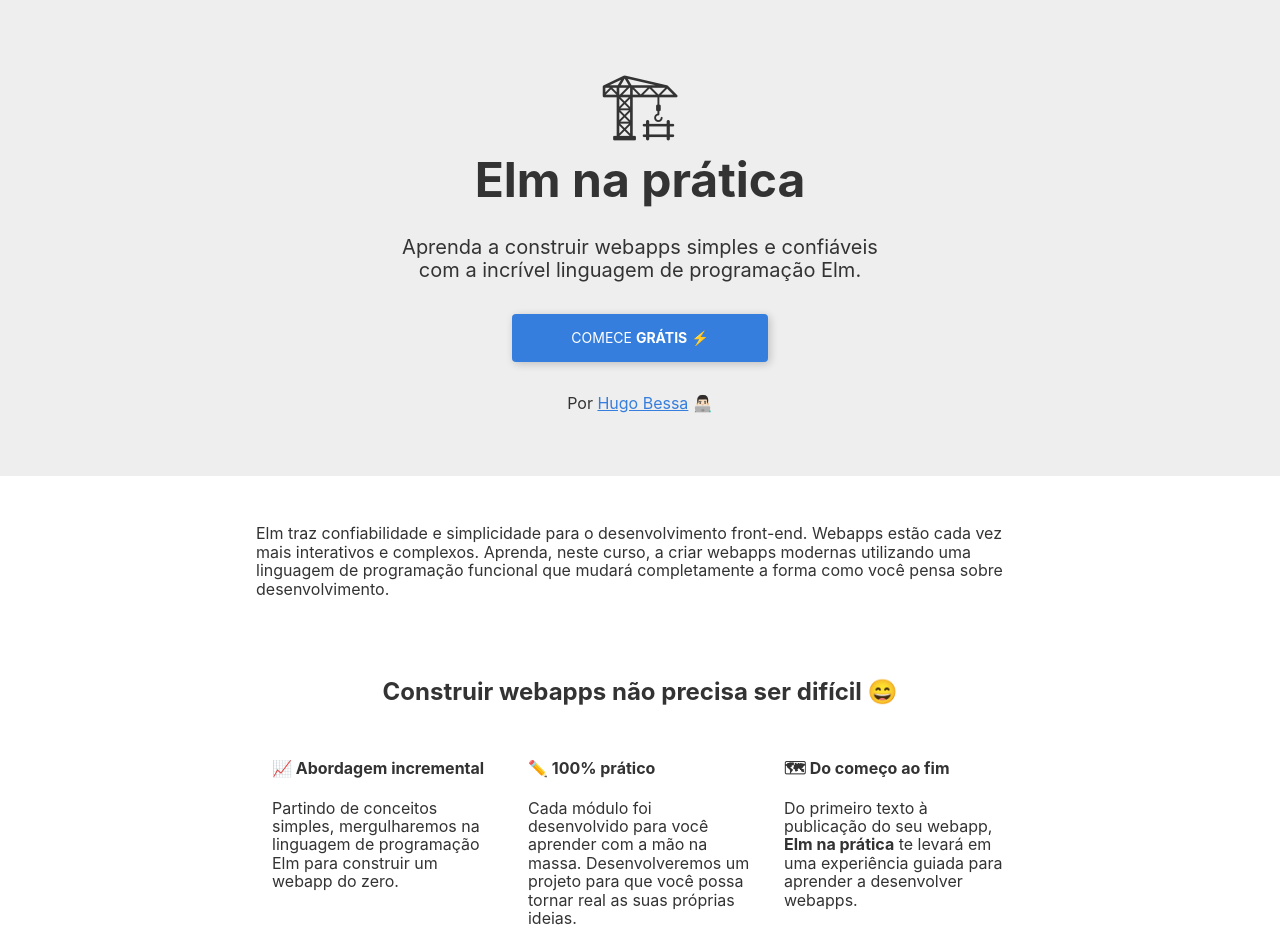
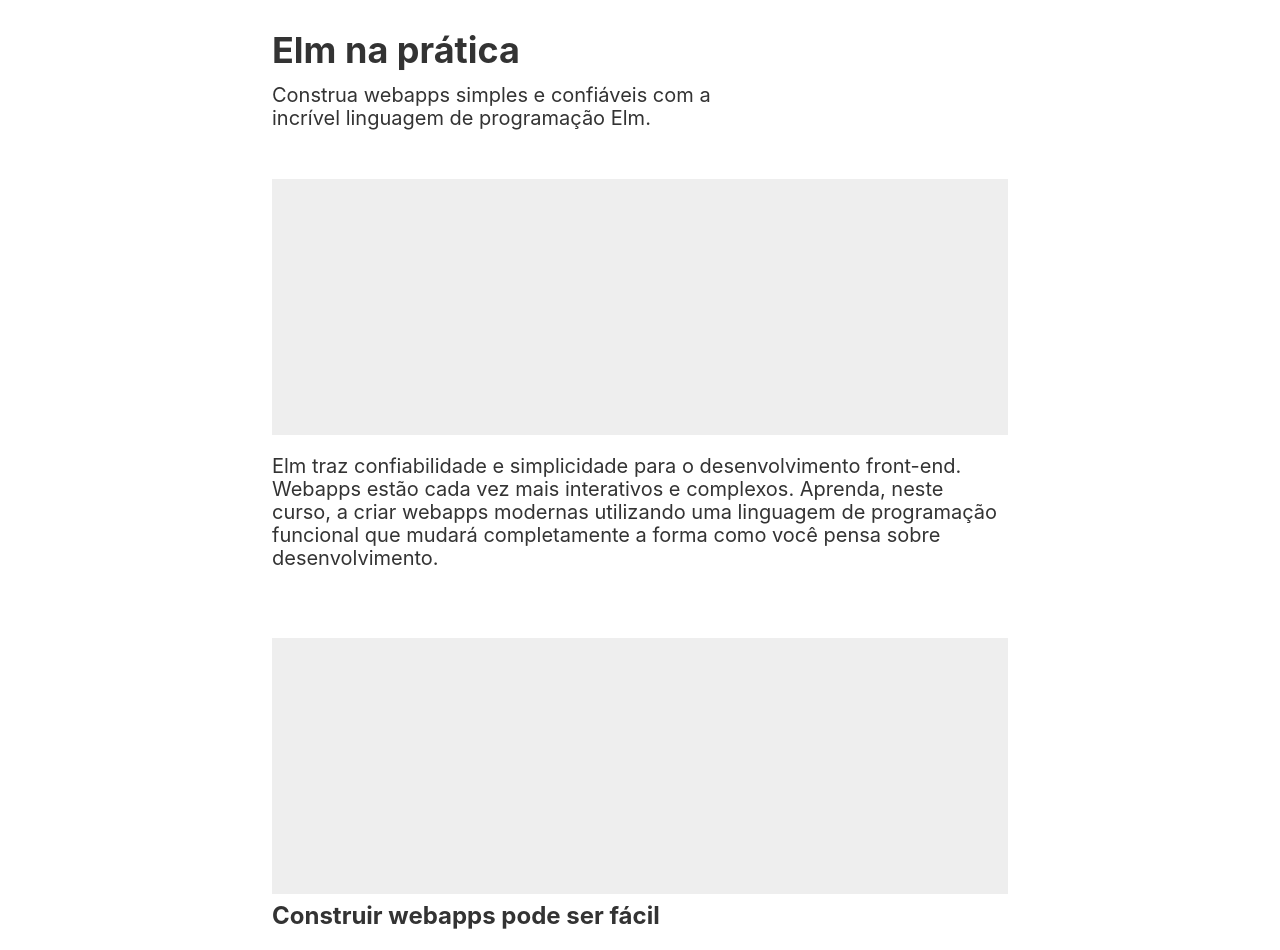
Before and after one commit to hugobessaa/hugobessaa.github.io, a Jekyll site: the page built from elm-na-pratica.html, in a window 1280 px wide and 1400 px high. Shown: the top 950 px of the window. Built offline with Jekyll 4.4.1, drawn with Linux system fonts in a browser that asks for light colours; some of the changed text lies outside the part shown.

Commit message:
Improve header with photo

```diff
--- a/_layouts/default.html
+++ b/_layouts/default.html
@@ -2,7 +2,7 @@
 <html lang="{{site.language}}">
   {% include _head.html %}
 <body class='sans-serif'>
-  <div class='mw7 center'>
+  <div class=''>
     {{content}}
   </div>
   {% include _footer.html %}
--- a/elm-na-pratica.html
+++ b/elm-na-pratica.html
@@ -9,28 +9,19 @@
 <html lang="pt-br">
   {% include _head.html %}
 
-  <body class="sans-serif dark-gray">
+  <body class="sans-serif dark-gray mw7 center">
 
-    <header class="ph3 pv4 pv5-ns cf bg-light-gray tc">
-      <div class="tc f-subheadline">🏗</div>
-      <h1 class="f2 f1-ns lh-solid ma0">Elm na prática </h1>
-      <h2 class="f5 f4-ns normal mt4 mw6 center">
-        Aprenda a construir webapps simples e confiáveis com a
+    <header class="ph3 pt4 pb3">
+      <h1 class="f2 lh-solid ma0">Elm na prática</h1>
+      <h2 class="f4 normal mt3 mw6">
+        Construa webapps simples e confiáveis com a
         incrível linguagem de programação Elm.
       </h2>
-
-      <a href="#comecar" class="link center db bn br2 bg-blue white mw5 pa3 mt4
-        shadow-4 ttu f6">
-        Comece <strong>grátis</strong> ⚡️
-      </a>
-
-      <div class="mt4">
-        Por <a class="link blue underline" href="http://hugobessa.com.br/">Hugo Bessa</a> 👨🏻‍💻
-      </div>
     </header>
 
-    <section class="ph3 pv4">
-      <p class="mw7 center">
+    <section class="pa3 cf">
+      <div class="center h5 bg-light-gray"></div>
+      <p class="f4">
         Elm traz confiabilidade e simplicidade para o desenvolvimento front-end.
         Webapps estão cada vez mais interativos e complexos. Aprenda, neste curso,
         a criar webapps modernas utilizando uma linguagem de programação funcional
@@ -39,55 +30,31 @@
     </section>
 
     <section class="ph3 pv4">
-      <div class="mw7 center">
-        <h3 class="f3 ma0 tc">Construir webapps não precisa ser difícil 😄</h3>
+      <div class="center w6 h5 bg-light-gray"></div>
+      <h3 class="f3 ma0 mt2">Construir webapps pode ser fácil</h3>
 
-        <ul class="list pa0 cf">
-          <li class="fl-ns w-third-ns pa3-ns">
-            <h4>📈 Abordagem incremental </h4>
-
-            <p>
+      <p class="f4">
         Partindo de conceitos simples, mergulharemos na linguagem de
-              programação Elm para construir um webapp do zero.
+        programação Elm para construir um webapp. Em cada vídeo
+        aprenderemos conceitos novos com a mão na massa. No final,
+        teremos um projeto completo, pronto para ser publicado!
       </p>
-          </li>
-          <li class="fl-ns w-third-ns pa3-ns">
-            <h4>✏️ 100% prático </h4>
-
-            <p>
-              Cada módulo foi desenvolvido para você aprender com a mão na massa.
-              Desenvolveremos um projeto para que você possa tornar real as
-              suas próprias ideias.
-            </p>
-          </li>
-          <li class="fl-ns w-third-ns pa3-ns">
-            <h4>🗺 Do começo ao fim</h4>
-
-            <p>
-              Do primeiro texto à publicação do seu webapp, <strong>Elm na prática</strong> te
-              levará em uma experiência guiada para aprender a desenvolver
-              webapps.
-            </p>
-          </li>
-        </ul>
-      </div>
     </section>
 
-    <section class="ph3 pv4 bg-light-gray">
-      <h3 class="f3 ma0 tc">Conteúdo 📚</h3>
+    <section class="ph3 pv4">
+      <h3 class="f3 ma0 mt2">Conteúdo</h3>
 
-      <div class="mw7 center">
-        <div class="cf mt4">
-          <p class="mt0 lh-title f4-ns fl-ns w-50-ns pr4-ns">
+      <p class="f4">
         Durante o curso construiremos um webapp para contar pontos, que pode
         ser utilizado em jogos de tabuleiro ou de cartas. Este é um projeto que
         cobrirá os principais conceitos da linguagem de programação Elm.
       </p>
-          <img class="fl-ns w-50-ns" src="{{ site.baseurl }}/public/images/elm-na-pratica/screencast.png">
-        </div>
+
+      <div class="center w6 h5 bg-light-gray"></div>
+
+      <h4 class="f4 ma0 mt3">Todos os vídeos</h4>
 
       <ol class="lh-title cf ma0 mt4">
-          <div class="fl-ns w-50-ns">
         <li class="pv1"><span class="f6 dib pa1 br2 bg-green white">Grátis</span> O que é Elm?</li>
         <li class="pv1"><span class="f6 dib pa1 br2 bg-green white">Grátis</span> Usando Funções</li>
         <li class="pv1"><span class="f6 dib pa1 br2 bg-green white">Grátis</span> Tipos Estáticos</li>
@@ -97,8 +64,6 @@
         <li class="pv1">A simples Elm Architecture</li>
         <li class="pv1">Adicionando interatividade</li>
         <li class="pv1">Dicionários são como objetos</li>
-          </div>
-          <div class="fl-ns w-50-ns">
         <li class="pv1">Undefined não existe</li>
         <li class="pv1">Uma série de contadores</li>
         <li class="pv1">Trabalhando com inputs</li>
@@ -108,62 +73,39 @@
         <li class="pv1">Lidando com falhas</li>
         <li class="pv1">Dividindo em módulos</li>
         <li class="pv1">Publicando seu webapp com now.sh</li>
-          </div>
       </ol>
-
-        <a href="#comecar" class="link center db bn br2 bg-blue white mw5 pa3 mt4
-          shadow-4 ttu f6 tc">
-          Comece <strong>grátis</strong> ⚡️
-        </a>
-
-        <small class="db mt4">* O conteúdo deste curso ainda pode sofrer mudanças sem aviso
-          prévio.</small>
-      </div>
     </section>
 
-    <section class="ph3 pv4 white bg-blue" id="comecar">
-      <div class="mw7 center">
-        <h3 class="f4 ma0 tc">Seu instrutor 👨🏻‍💻</h3>
+    <section class="ph3 pb4 bt b--light-gray tc" id="comecar">
+      <h3 class="f3 mv4 tc">Instrutor</h3>
 
-        <div class="mt4 cf">
       <img src="{{ site.baseurl }}/public/images/elm-na-pratica/avatar.jpeg"
-          class="w3 h3 fl mr3 mb3 bg-white ba bw2 b--white br-100">
-          <p class="ma0">
-            "Oi, eu sou o Hugo Bessa! Moro em Santos, São Paulo, e trabalho como
-            desenvolvedor front-end há 4 anos. Será um prazer
-            te ensinar a construir webapps com Elm. Já implementei diversos projetos usando
-            JavaScript, mas nenhum chegou perto de oferecer o nível de confiança
-            que tenho nos meus últimos projetos feitos com Elm."
-          </p>
-        </div>
-      </div>
+      class="w4 h4 bg-light-gray bn br-100 center db">
+      <p class="ttu f4 b mv1">Hugo Bessa</p>
+      <p class="mv1">Desenvolvedor front-end</p>
     </section>
 
-    <section class="ph3 pv4">
-      <div class="mw6 center">
-        <h3 class="f4 ma0 tc">Saiba quando o curso estiver disponível ✉️</h3>
+    <section class="ph3 pv4 bt bb b--light-gray">
+      <h3 class="f3 mt2">Receba o curso no seu e-mail</h3>
 
-        <p class="lh-title mt4">
-          <strong>Elm na prática</strong> está sendo gravado e estará disponível
-          em breve! Os primeiros vídeos serão gratuitos, então cadastre-se para
-          recebê-los direto na sua caixa de emails. <span class="underline">Sem
-            spam, conteúdo quinzenal</span>.
+      <p class="f4">
+        Elm na prática está sendo gravado e estará disponível
+        em breve!
       </p>
 
       <div class="mt4">
         <form action="//hugobessa.us8.list-manage.com/subscribe/post?u=61236afd68a76528740d7606b&amp;id=4bab402e71" method="post" name="mc-embedded-subscribe-form" target="_blank">
-            <label class="db mr2 f4" for="email">Avise-me:</label>
-            <div class="cf mt2 ba b-white overflow-hidden br2">
-              <input class="input-reset br0 bn fl w-70 h2 pl2" id="email"
-              type="email" value="" name="EMAIL" placeholder="Email">
+          <label class="db mr2 f3 b" for="email">Email</label>
+          <div class="cf mt2 overflow-hidden br2">
+            <input class="input-reset ba b--black w-100 mw5 h2 pl2 br2" id="email"
+            type="email" value="" name="EMAIL">
             <div style="position: absolute; left: -5000px;" aria-hidden="true"><input type="text" name="b_61236afd68a76528740d7606b_4bab402e71" tabindex="-1" value=""></div>
 
-              <input class="input-reset br0 bn bg-dark-blue white fl w-30 h2 pointer"
+            <input class="input-reset br2 bn bg-blue white h2 pointer ph3 mt2"
             type="submit" value="Enviar" name="subscribe">
           </div>
         </form>
       </div>
-      </div>
     </section>
   </body>
 </html>
```
Also changed, not shown: index.html (+4 -8 lines), public/images/hero.jpg (added). Lines whose indentation alone changed are shown as unchanged.
